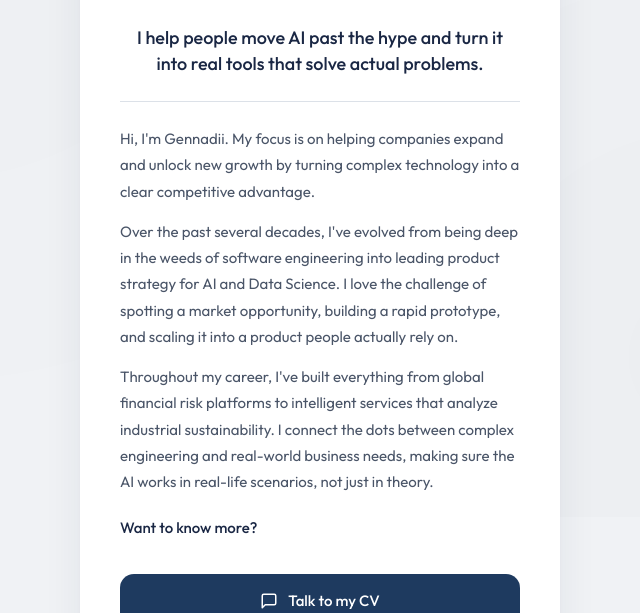
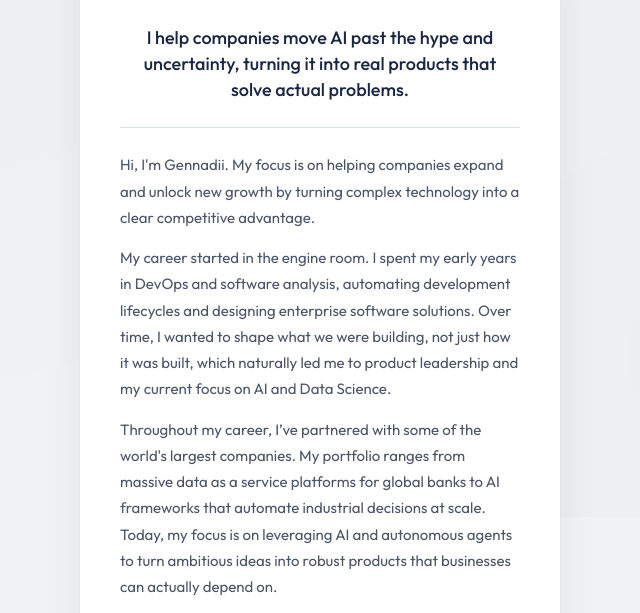
Before and after one commit to gennadiifedorov/gennadiifedorov.github.io, a plain HTML site: page index.html in a window 1280 px wide. Shown: the part 283-896 px from the top of the page, without its empty margins (320-960 px from the left). Drawn offline with Linux system fonts and the light colour scheme.

Commit message:
Add files via upload
updated text description

```diff
--- a/index.html
+++ b/index.html
@@ -317,18 +317,18 @@
         <h2 class="card__name">Gennadii Fedorov</h2>
         <p class="card__role">AI & Data Science Product Leader</p>
 
-        <h1 class="card__headline">I help people move AI past the hype and turn it into real tools that solve actual problems.</h1>
+        <h1 class="card__headline">I help companies move AI past the hype and uncertainty, turning it into real products that solve actual problems.</h1>
 
         <div class="card__divider"></div>
 
         <div class="card__body">
             <p>Hi, I'm Gennadii. My focus is on helping companies expand and unlock new growth by turning complex technology into a clear competitive advantage.</p>
 
-            <p>Over the past several decades, I've evolved from being deep in the weeds of software engineering into leading product strategy for AI and Data Science. I love the challenge of spotting a market opportunity, building a rapid prototype, and scaling it into a product people actually rely on.</p>
+            <p>My career started in the engine room. I spent my early years in DevOps and software analysis, automating development lifecycles and designing enterprise software solutions. Over time, I wanted to shape what we were building, not just how it was built, which naturally led me to product leadership and my current focus on AI and Data Science.</p>
 
-            <p>Throughout my career, I've built everything from global financial risk platforms to intelligent services that analyze industrial sustainability. I connect the dots between complex engineering and real-world business needs, making sure the AI works in real-life scenarios, not just in theory.</p>
+            <p>Throughout my career, I’ve partnered with some of the world's largest companies. My portfolio ranges from massive data as a service platforms for global banks to AI frameworks that automate industrial decisions at scale. Today, my focus is on leveraging AI and autonomous agents to turn ambitious ideas into robust products that businesses can actually depend on.</p>
 
-            <p class="closing">Want to know more?</p>
+            <p class="closing">Want to reach out?</p>
         </div>
 
         <div class="card__actions">
```
